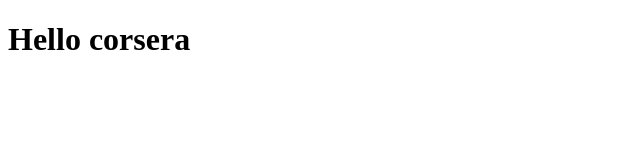
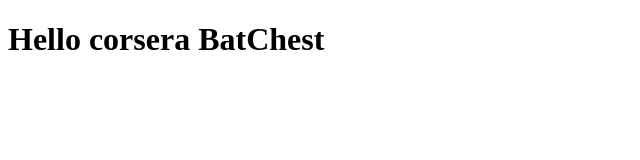
Before and after one commit to R0kkusu/corsera-test, a plain HTML site: page index.html in a window 1280 px wide. Shown: the whole page, without its empty margins (0-640 px from the left). Drawn offline with Linux system fonts and the light colour scheme.

Commit message:
next web file

```diff
--- a/index.html
+++ b/index.html
@@ -7,6 +7,6 @@
     <title>Corsera</title>
 </head>
 <body>
-    <h1>Hello corsera</h1>
+    <h1>Hello corsera BatChest</h1>
 </body>
 </html>
```
